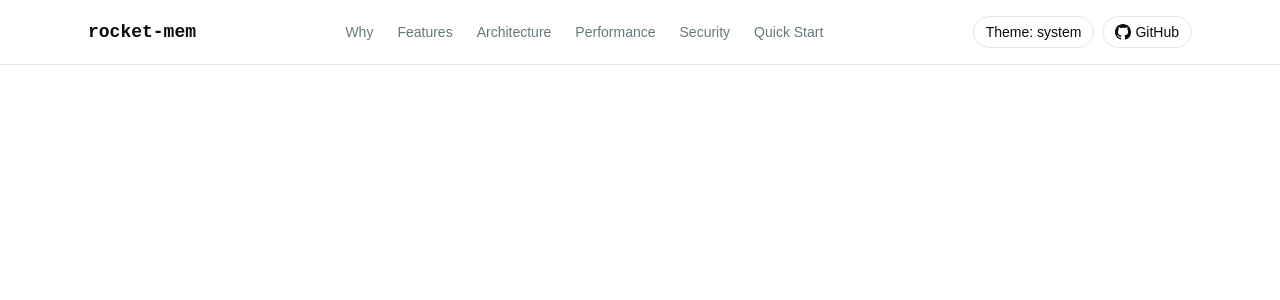
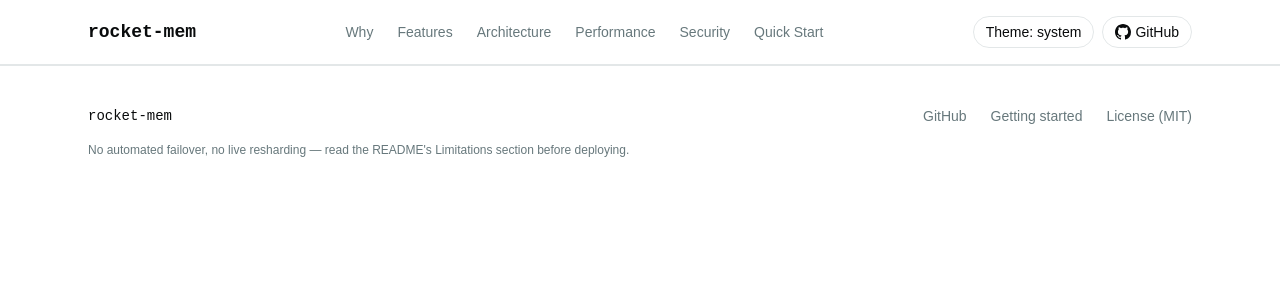
Before and after one commit to Snehal1112/rocket-mem, a React (Vite) app in the folder web/: page / in a window 1280 px wide. Shown: the top 300 px of the page. Built offline with nearby package versions, Linux system fonts and the light colour scheme.

Commit message:
Add SiteFooter to web/
GitHub/docs/license links plus a one-line honest nod to the
README's Limitations section (no automated failover, no live
resharding), so the landing page doesn't oversell past what the
README itself already discloses.

```diff
--- a/web/src/App.tsx
+++ b/web/src/App.tsx
@@ -1,10 +1,12 @@
 import { SiteNav } from "@/components/landing/site-nav"
+import { SiteFooter } from "@/components/landing/site-footer"
 
 function App() {
   return (
     <>
       <SiteNav />
       <main>{/* sections are appended here by later plans */}</main>
+      <SiteFooter />
     </>
   )
 }
--- /dev/null
+++ b/web/src/components/landing/site-footer.tsx
@@ -0,0 +1,40 @@
+const GITHUB_URL = "https://github.com/Snehal1112/rocket-mem"
+const GETTING_STARTED_URL = `${GITHUB_URL}/blob/main/docs/getting-started.md`
+const LICENSE_URL = `${GITHUB_URL}/blob/main/LICENSE`
+
+const FOOTER_LINKS = [
+  { href: GITHUB_URL, label: "GitHub" },
+  { href: GETTING_STARTED_URL, label: "Getting started" },
+  { href: LICENSE_URL, label: "License (MIT)" },
+]
+
+export function SiteFooter() {
+  return (
+    <footer className="border-t border-border">
+      <div className="mx-auto flex max-w-6xl flex-col gap-4 px-4 py-10 sm:px-6">
+        <div className="flex flex-wrap items-center justify-between gap-4">
+          <span className="font-heading text-sm font-medium">
+            rocket-mem
+          </span>
+          <nav className="flex flex-wrap gap-6">
+            {FOOTER_LINKS.map((link) => (
+              <a
+                key={link.href}
+                href={link.href}
+                target="_blank"
+                rel="noreferrer"
+                className="text-sm text-muted-foreground transition-colors hover:text-foreground"
+              >
+                {link.label}
+              </a>
+            ))}
+          </nav>
+        </div>
+        <p className="text-xs text-muted-foreground">
+          No automated failover, no live resharding — read the README's
+          Limitations section before deploying.
+        </p>
+      </div>
+    </footer>
+  )
+}
```
